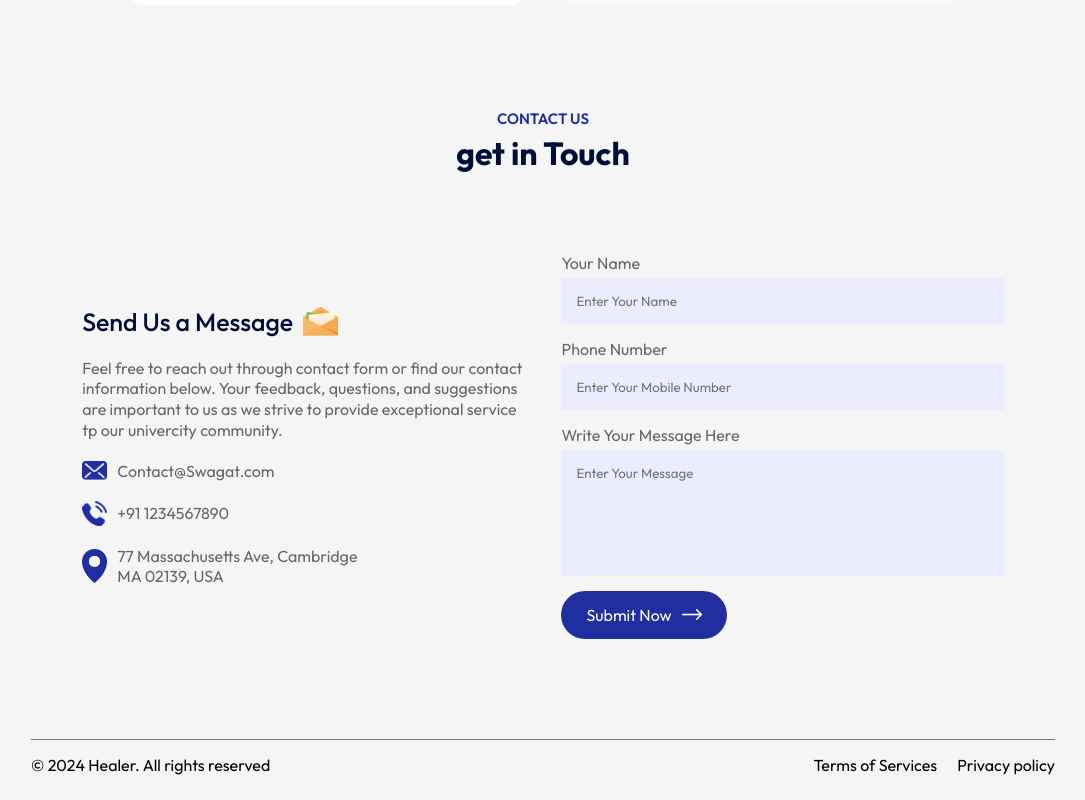
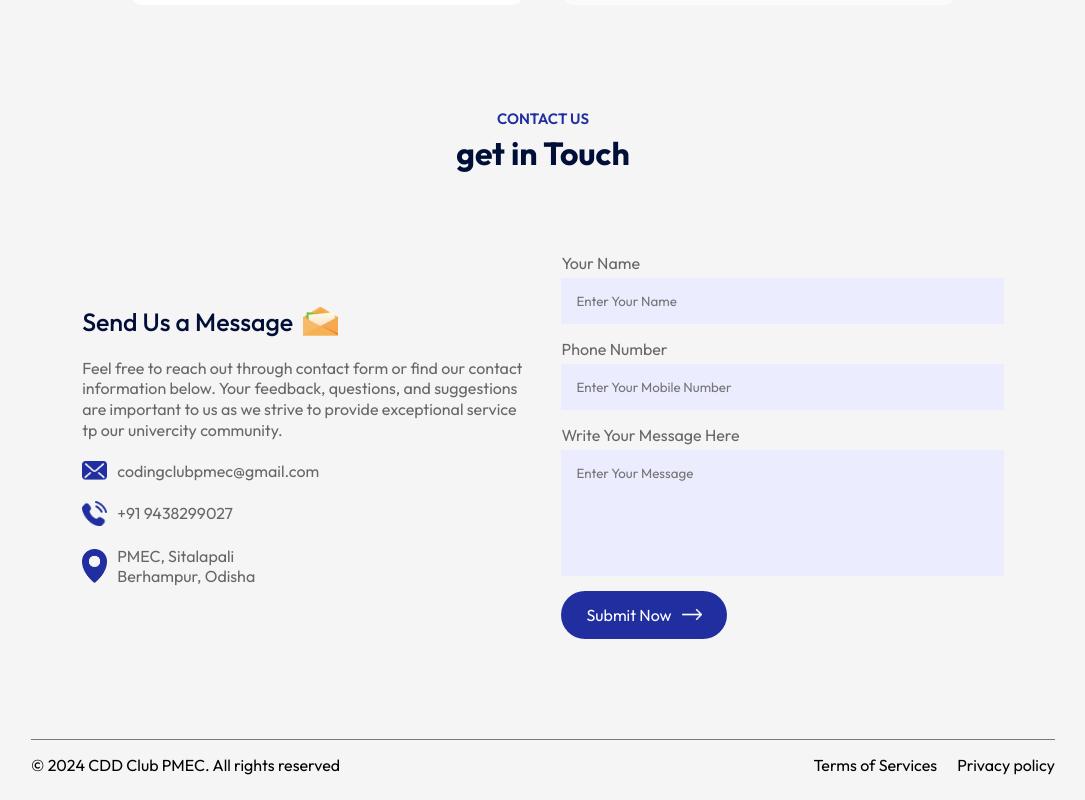
Before and after one commit to Code-name-HeaLer/cdd-club, a React (Vite) app: page / in a window 1280 px wide. Shown: the part 2932-3732 px from the top of the page, without its empty margins (97-1182 px from the left). Built offline with nearby package versions, Linux system fonts and the light colour scheme.

Commit message:
contact section improved

```diff
--- a/src/Components/Campus/Campus.jsx
+++ b/src/Components/Campus/Campus.jsx
@@ -4,7 +4,7 @@ import gallery_1 from '../../assets/pic-1.jpeg'
 import gallery_2 from '../../assets/pic-2.jpeg'
 import gallery_3 from '../../assets/pic-3.jpeg'
 import gallery_4 from '../../assets/pic-4.jpeg'
-import white_arrow from '../../assets/white-arrow.png'
+import white_arrow from '../../assets/instagram.png'
 
 const Campus = () => {
     return (
--- a/src/Components/Contact/Contact.jsx
+++ b/src/Components/Contact/Contact.jsx
@@ -44,9 +44,9 @@ const Contact = () => {
                     univercity community.
                 </p>
                 <ul>
-                    <li><img src={mail_icon} alt="" />Contact@Swagat.com</li>
-                    <li><img src={phone_icon} alt="" />+91 1234567890</li>
-                    <li><img src={location_icon} alt="" />77 Massachusetts Ave, Cambridge <br /> MA 02139, USA</li>
+                    <li><img src={mail_icon} alt="" />codingclubpmec@gmail.com</li>
+                    <li><img src={phone_icon} alt="" />+91 9438299027</li>
+                    <li><img src={location_icon} alt="" />PMEC, Sitalapali<br /> Berhampur, Odisha</li>
                 </ul>
             </div>
             <div className="contact-col">
--- a/src/Components/Footer/Footer.jsx
+++ b/src/Components/Footer/Footer.jsx
@@ -4,7 +4,7 @@ import "./Footer.css";
 const Footer = () => {
     return (
         <div className="footer">
-            <p>&copy; 2024 Healer. All rights reserved</p>
+            <p>&copy; 2024 CDD Club PMEC. All rights reserved</p>
             <ul>
                 <li>Terms of Services</li>
                 <li>Privacy policy</li>
```
Also changed, not shown: src/assets/instagram.png (added).
